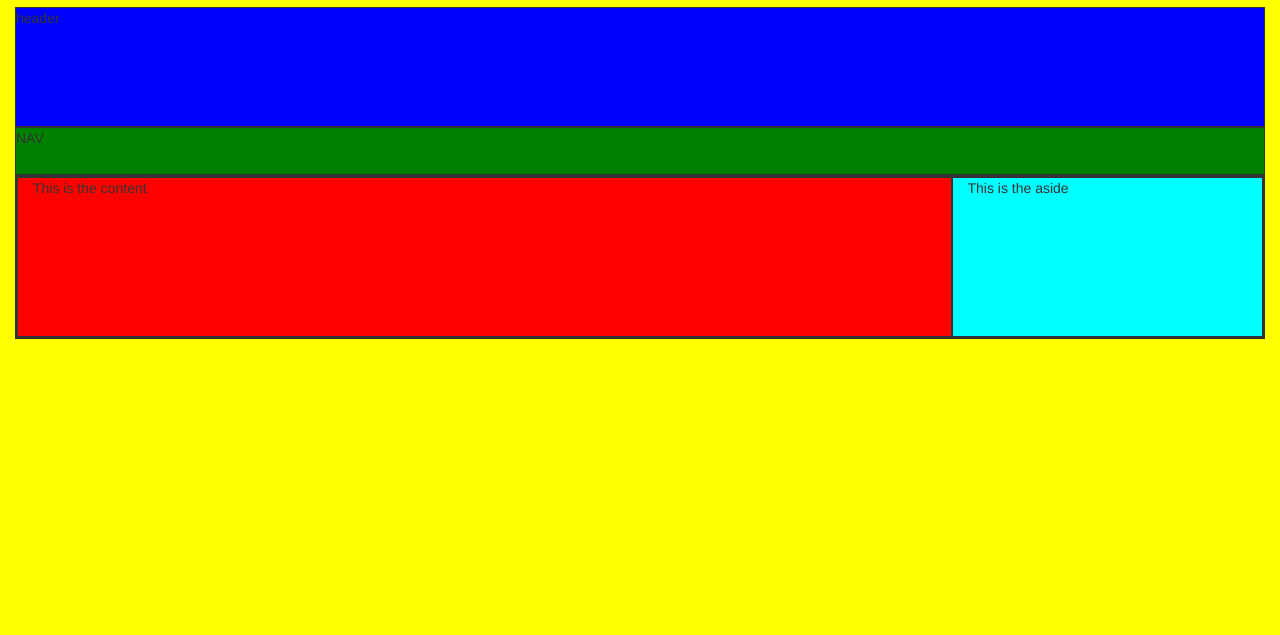
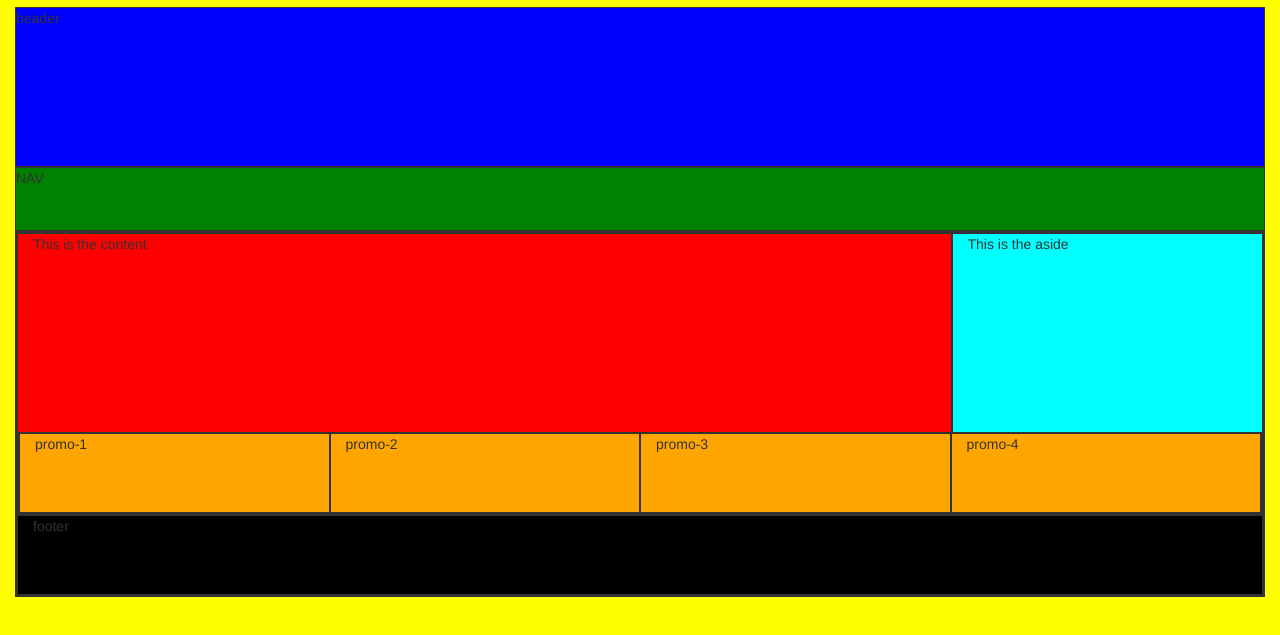
Before and after one commit to Laurendenise/gridtemp, a plain HTML site: page index.html in a window 1280 px wide. Shown: the part 63-698 px from the top of the page. Drawn offline with nearby package versions, Linux system fonts and the light colour scheme.

Commit message:
Add promo and footer section

```diff
--- a/css/style.css
+++ b/css/style.css
@@ -6,21 +6,33 @@ body {
 }
 .header {
     background: blue;
-    min-height: 15vh;
+    min-height: 20vh;
 }
 
 .nav {
     background: green;
-    min-height: 6vh;
+    min-height: 8vh;
 }
 
 .content {
   background: red;
-  min-height: 20vh;
+  min-height: 25vh;
 }
 
 .aside {
   background: cyan;
-    min-height: 20vh;
+    min-height: 25vh;
+}
 
+.container-promo {
+  background: orange;
 }
+
+.container-promo .col-sm-3 {
+    min-height: 10vh;
+}
+
+.footer {
+  background: black;
+  min-height: 10vh;
+}
--- a/index.html
+++ b/index.html
@@ -31,12 +31,30 @@
         </div>
         <div class="col-md-3 aside">
           <p>This is the aside</p>
-        </div>
-      </div>
+            </div>
+            <div class="container-fluid container-promo">
+              <div class="row">
+                <div class="col-sm-3">
+                  <p>promo-1</p>
+                </div>
+                <div class="col-sm-3">
+                  <p>promo-2</p>
+                </div>
+                <div class="col-sm-3">
+                  <p>promo-3</p>
+                </div>
+                <div class="col-sm-3">
+                  <p>promo-4</p>
+                </div>
+            </div>
+                                      </div>
+                                        <div class="col-sm-12 footer">
+                                          <p>footer</p>
+                                            </div>
+                            </div>
+                              </div>
+                                </site-article>
     </div>
-    </site-article>
-
-</div>
 
 
 
```
